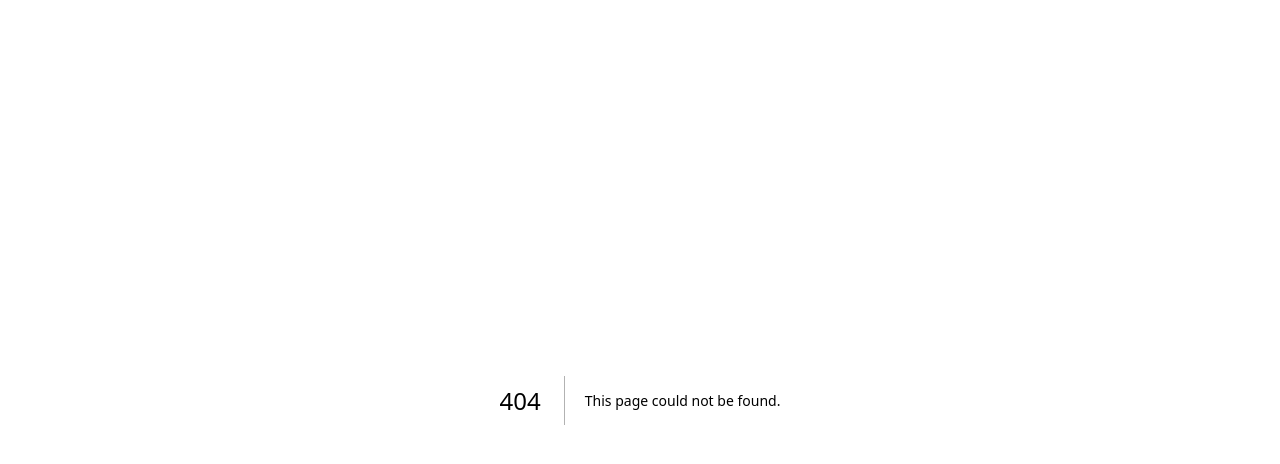
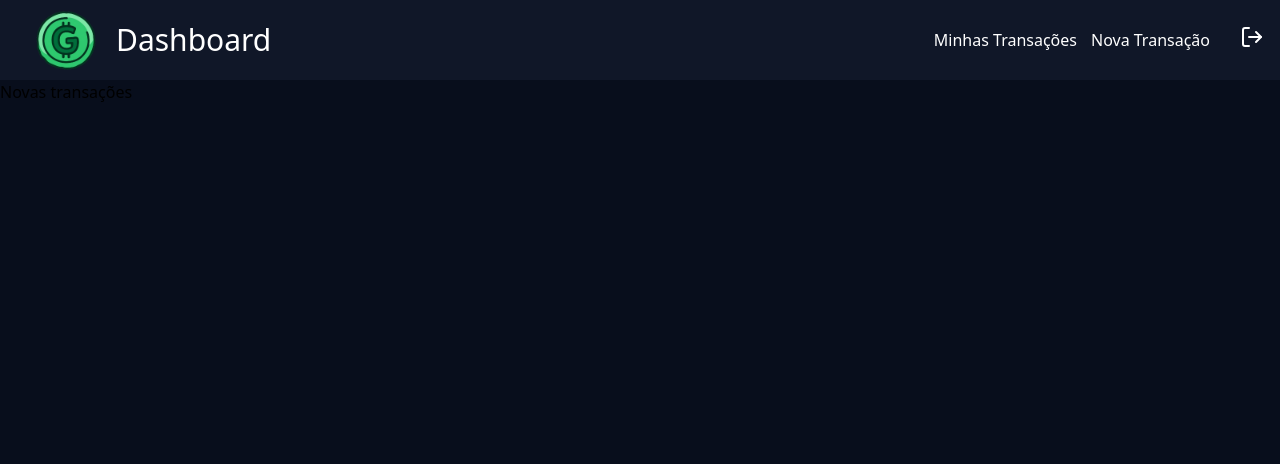
Before and after one commit to TomoriComAncora/gest_finan_front, a Next.js app: page /dashboard/newtransaction in a window 1280 px wide. Before the commit this address had no page. Shown: the top 464 px of the page. Built offline with nearby package versions, Linux system fonts and the light colour scheme.

Commit message:
Adicionar componentes MyTransaction e NewTransaction ao dashboard

```diff
--- /dev/null
+++ b/src/app/dashboard/mytransaction/page.tsx
@@ -0,0 +1,7 @@
+export default function MyTransaction(){
+    return(
+        <main>
+            <h1>Minhas transações</h1>
+        </main>
+    )
+}
--- /dev/null
+++ b/src/app/dashboard/newtransaction/page.tsx
@@ -0,0 +1,7 @@
+export default function NewTransaction(){
+    return(
+        <main>
+            <h1>Novas transações</h1>
+        </main>
+    )
+}
```
